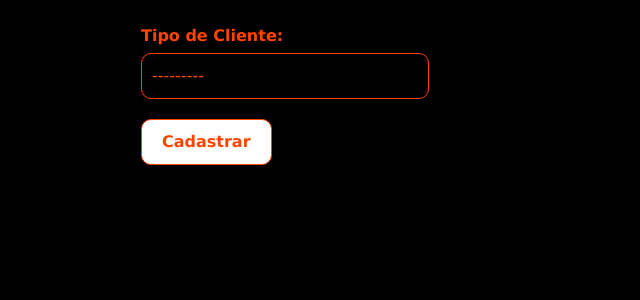
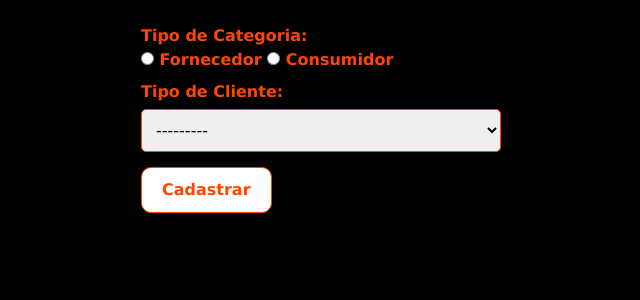
Before and after one commit to EndiMarani/distribueasy, a Django app: page /cadastro in a window 1280 px wide. Shown: the part 136-436 px from the top of the page, without its empty margins (319-959 px from the left). Run offline with Django 4.2, Linux system fonts and the light colour scheme.

Commit message:
adicionado botao de excluir com confirmacao. modificado a exibidao de data e hora em listar_usuarios. adicionado os radios de selecao fornecedor e consumidor para selecao do usuario.

```diff
--- a/projeto_distribueasy/app_cadastro_cliente/forms.py
+++ b/projeto_distribueasy/app_cadastro_cliente/forms.py
@@ -9,7 +9,9 @@ class ClienteForm(forms.ModelForm):
 
     class Meta:
         model = Cliente
-        fields = ['tipo_cliente', 'cliente_cpf_cnpj', 'cliente_nome', 'cliente_email', 'cliente_telefone', 'cliente_telefone2', 'cliente_rua', 'cliente_bairro', 'cliente_cidade', 'cliente_estado', 'cliente_municipio', 'cliente_numero_casa', 'cliente_complemento', 'cliente_cep']
+        fields = ['tipo_cliente', 'cliente_cpf_cnpj', 'cliente_nome', 'cliente_email', 'cliente_telefone', 'cliente_telefone2', 'cliente_rua', 'cliente_bairro', 'cliente_cidade', 'cliente_estado', 'cliente_municipio', 'cliente_numero_casa', 'cliente_complemento', 'cliente_cep', 'cliente_categoria']
+
+    cliente_categoria = forms.ChoiceField(choices=Cliente.categoria_CHOICES, widget=forms.RadioSelect)
 
     def clean_cliente_cep(self):
         cep = self.cleaned_data['cliente_cep']
--- a/projeto_distribueasy/app_cadastro_cliente/models.py
+++ b/projeto_distribueasy/app_cadastro_cliente/models.py
@@ -16,7 +16,6 @@ class Cliente(models.Model):
     )
     tipo_cliente = models.CharField(max_length=2, choices=cliente_CHOICE)
     cliente_cpf_cnpj = CPFField('CPF/CNPJ')
-    cliente_nome = models.CharField(max_length=50)
     cliente_nome = models.CharField(max_length=50)
     cliente_email = models.EmailField(max_length=50)
     cliente_telefone = models.CharField(max_length=14)
@@ -58,3 +57,9 @@ class Cliente(models.Model):
     cliente_cep = models.CharField(max_length=18)
     cliente_data_registro = models.DateTimeField(auto_now_add=True)
     cliente_data_edicao = models.DateTimeField(auto_now_add=True)
+
+    categoria_CHOICES = [
+        ('F', 'Fornecedor'),
+        ('C', 'Consumidor')
+    ]
+    cliente_categoria = models.CharField(max_length=1, choices= categoria_CHOICES)
--- /dev/null
+++ b/projeto_distribueasy/app_cadastro_cliente/static/css/radio_select.css
@@ -0,0 +1,7 @@
+#cliente_categoria {
+    margin-bottom: 8px;
+}
+
+#cliente_categoria label {
+    margin-right: 15px;  /* Ajuste conforme necessário para o espaçamento desejado */
+}
--- /dev/null
+++ b/projeto_distribueasy/app_cadastro_cliente/static/js/excluir_cliente.js
@@ -0,0 +1,3 @@
+function excluirCliente() {
+    document.getElementById("deleteForm").submit();
+}
--- a/projeto_distribueasy/app_cadastro_cliente/templates/usuarios/cadastrar_usuarios.html
+++ b/projeto_distribueasy/app_cadastro_cliente/templates/usuarios/cadastrar_usuarios.html
@@ -8,18 +8,32 @@
 <script src="https://code.jquery.com/jquery-3.6.0.min.js"></script>
 <script src="{% static 'js/tipo_cliente.js' %}"> </script>
 <script src="{% static 'js/exibir_endereco.js' %}"> </script>
+<link rel="stylesheet" href="{% static 'css/radio_select.css' %}">
 <link rel="stylesheet" href="{% static '/css/formulario.css' %}">
+
 
 <body>
     <main class="container formulario-container">
 
-        <form method="post" action="{% if editar %}{% url 'editar_usuarios' usuario_id %}{% else %}{% url 'cadastrar_usuarios' %}{% endif %}" class="novalidate">
+        <form method="post" action="{% if editar %}{% url 'editar_usuarios' usuario_id %}{% else %}{% url 'cadastrar_usuarios' %}?origem=cadastrar{% endif %}" class="novalidate">
+
             {% csrf_token %}
             <br>
+
+            <div class="form-group">
+                <label>Tipo de Categoria:</label>
+            </div>
+
+            <div class="form-group" id="cliente_categoria">
+                {% for radio in form.cliente_categoria %}
+                    {{ radio.tag }} {{ radio.choice_label }}
+                {% endfor %}
+            </div>
+
             <div class="form-group">
                 {{ form.tipo_cliente.errors }}
                 <label for="id_tipo_cliente">Tipo de Cliente:</label>
-                {{ form.tipo_cliente|addclass:'form-control' }}
+                {{ form.tipo_cliente }}
             </div>
 
             <div class="all-info hidden form-control">
--- a/projeto_distribueasy/app_cadastro_cliente/templates/usuarios/listar_usuarios.html
+++ b/projeto_distribueasy/app_cadastro_cliente/templates/usuarios/listar_usuarios.html
@@ -10,6 +10,7 @@
     <table class="table table-bordered table-hover">
         <thead>
             <tr>
+                <th>Categoria: </th>
                 <th>Tipo:</th>
                 <th>CPF/CNPJ:</th>
                 <th>Nome:</th>
@@ -30,6 +31,7 @@
         <tbody>
             {% for i in usuarios %}
             <tr>
+                <td>{{i.get_cliente_categoria_display}}</td>
                 <td>{{i.tipo_cliente}}</td>
                 <td>{{i.cliente_cpf_cnpj}}</td>
                 <td>{{i.cliente_nome}}</td>
@@ -43,7 +45,7 @@
                 <td>{{i.cliente_numero_casa}}</td>
                 <td>{{i.cliente_complemento}}</td>
                 <td>{{i.cliente_cep}}</td>
-                <td>{{i.cliente_data_registro}}</td>
+                <td>{{i.cliente_data_registro|date:"d-m-Y H:i"}}</td>
                 <td>
                     <a href="{% url 'listar_usuarios_id' i.id %}">Consultar</a>
                 </td>
--- a/projeto_distribueasy/app_cadastro_cliente/validators.py
+++ b/projeto_distribueasy/app_cadastro_cliente/validators.py
@@ -38,7 +38,7 @@ def validate_cpf_cnpj(value, is_juridica=False):
         if cpf_cnpj[-2:] != f'{first_digit}{second_digit}':
             raise ValidationError('Número de CNPJ inválido', 'invalid_cnpj')
     else:
-        raise ValidationError('CPF ou CNPJ deve conter 11 ou 14 números', 'invalid_length')
+        raise ValidationError('CPF deve conter 11 números', 'invalid_length')
 
     if is_juridica and len(cpf_cnpj) == 11:
         raise ValidationError('Número de CNPJ esperado para pessoa jurídica', 'invalid_length_juridica')
```
Also changed, not shown: projeto_distribueasy/app_cadastro_cliente/templates/usuarios/listar_usuarios_id.html (+32 -2 lines), projeto_distribueasy/app_cadastro_cliente/migrations/0001_initial.py.
